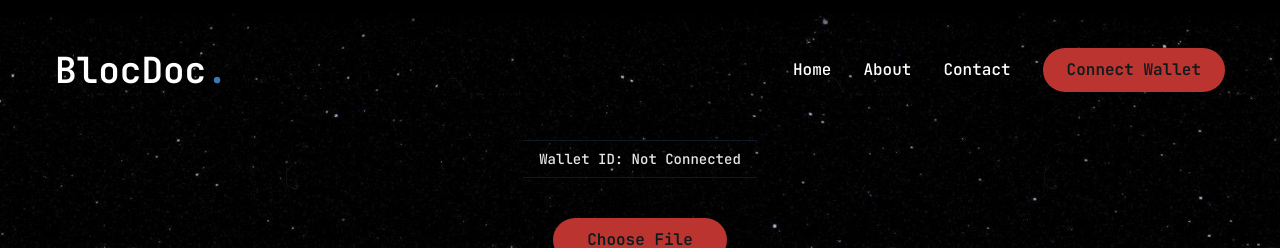
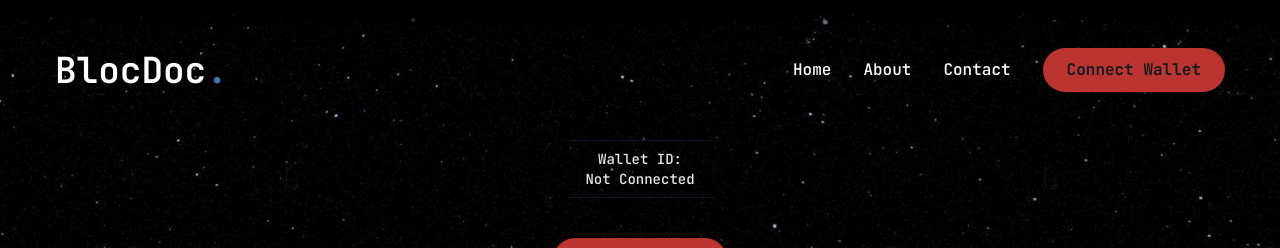
Before and after one commit to jaisharma687/BlocDoc, a Next.js app: page /Dashboard in a window 1280 px wide. Shown: the top 248 px of the page. Built offline with nearby package versions, Linux system fonts and the light colour scheme; no server answers.

Commit message:
file upload toast

```diff
--- a/app/Dashboard/page.jsx
+++ b/app/Dashboard/page.jsx
@@ -22,8 +22,9 @@ export default function Home() {
     <>
       <div className="flex items-center justify-center mb-10">
         <div className="inline-flex rounded-md shadow-sm" role="group">
-          <div className="px-4 py-2 text-sm font-medium text-gray-200 bg-transparent border-t border-b border-gray-900 hover:bg-gray-900 hover:text-white focus:z-10 focus:ring-2 focus:ring-gray-500 focus:bg-gray-900 focus:text-white dark:border-white dark:text-white dark:hover:text-white dark:hover:bg-gray-700 dark:focus:bg-gray-700">
-            Wallet ID: {account ? `${account}` : "Not Connected"}
+          <div className="px-4 py-2 text-sm font-medium text-gray-200 bg-transparent border-t border-b border-gray-900 hover:bg-gray-900 hover:text-white focus:z-10 focus:ring-2 focus:ring-gray-500 focus:bg-gray-900 focus:text-white dark:border-white dark:text-white dark:hover:text-white dark:hover:bg-gray-700 dark:focus:bg-gray-700 flex flex-col items-center justify-center">
+            <div>Wallet ID:</div>
+            <div>{account ? `${account}` : "Not Connected"}</div>
           </div>
         </div>
       </div>
--- a/components/upload.jsx
+++ b/components/upload.jsx
@@ -2,9 +2,10 @@
 
 import { useState } from "react";
 import axios from "axios";
-import { Input } from "./ui/input"; // Ensure this import is correct or remove it if not used
+import { Input } from "./ui/input";
 import { Button } from "./ui/button";
 import Link from "next/link";
+import toast from "react-hot-toast";
 
 const projectId = process.env.NEXT_PUBLIC_PROJECT_ID;
 const projectSecretKey = process.env.NEXT_PUBLIC_PROJECT_KEY;
@@ -32,7 +33,24 @@ export default function Upload() {
         setFile(null);
         setFileName("No file chosen");
         document.getElementById("file-upload").value = null;
-        setUploadedImages([]); // Clear the IPFS hash list
+        setUploadedImages([]);
+    };
+
+    const customToast = (message) => {
+        toast.custom((t) => (
+            <div
+            style={{
+                borderRadius: '10px',
+                background: '#1F4047',
+                color: '#fff',
+                padding: '10px 20px',
+                display: 'flex',
+                alignItems: 'center',
+            }}
+            >
+            {message}
+            </div>
+        ));
     };
 
     const handleSubmit = async (e) => {
@@ -56,7 +74,7 @@ export default function Upload() {
                 const ImgHash = resFile.data.IpfsHash;
                 setUploadedImages((prev) => [...prev, { path: ImgHash }]);
             } catch (e) {
-                alert("Unable to upload image to Pinata");
+                customToast("Unable to upload image to Pinata");
             }
         }
     };
```
